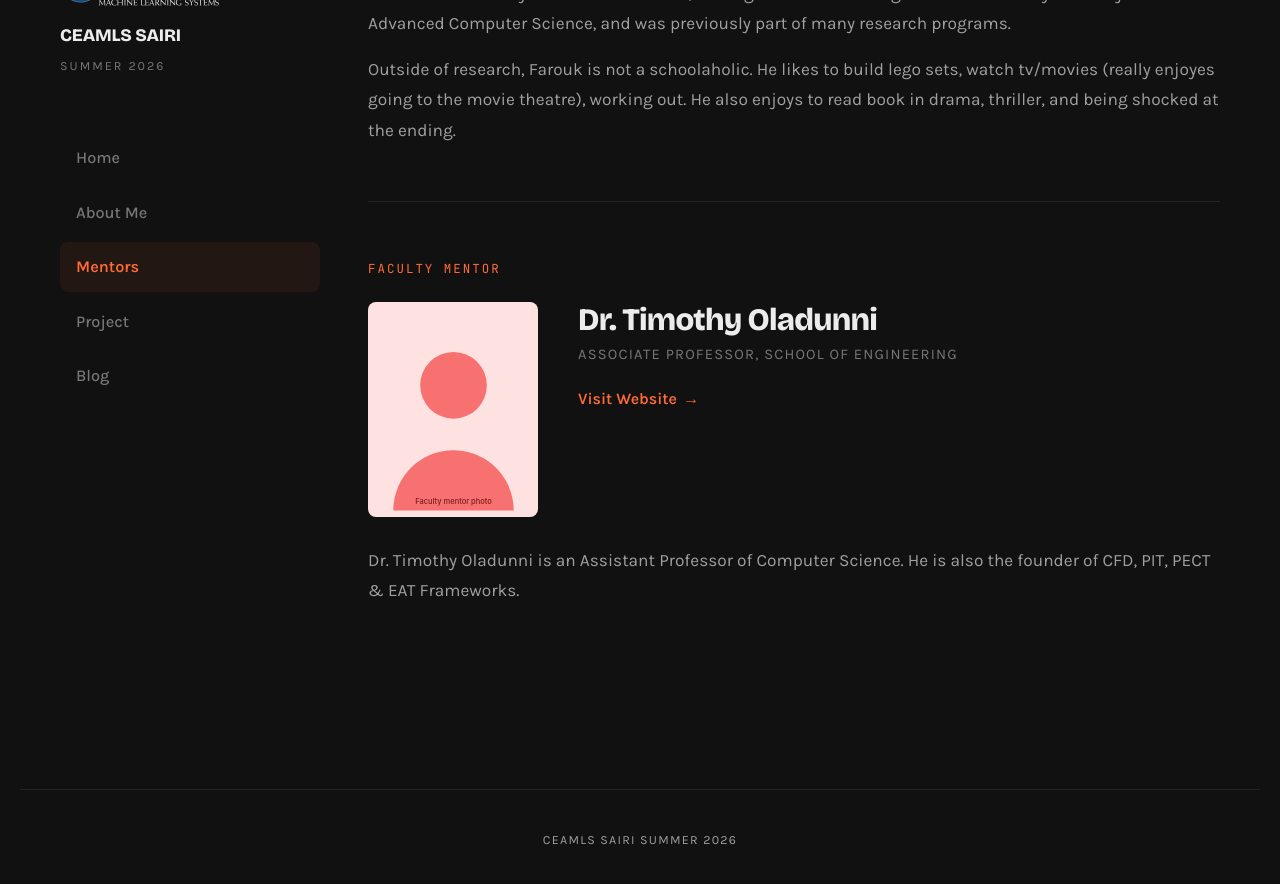
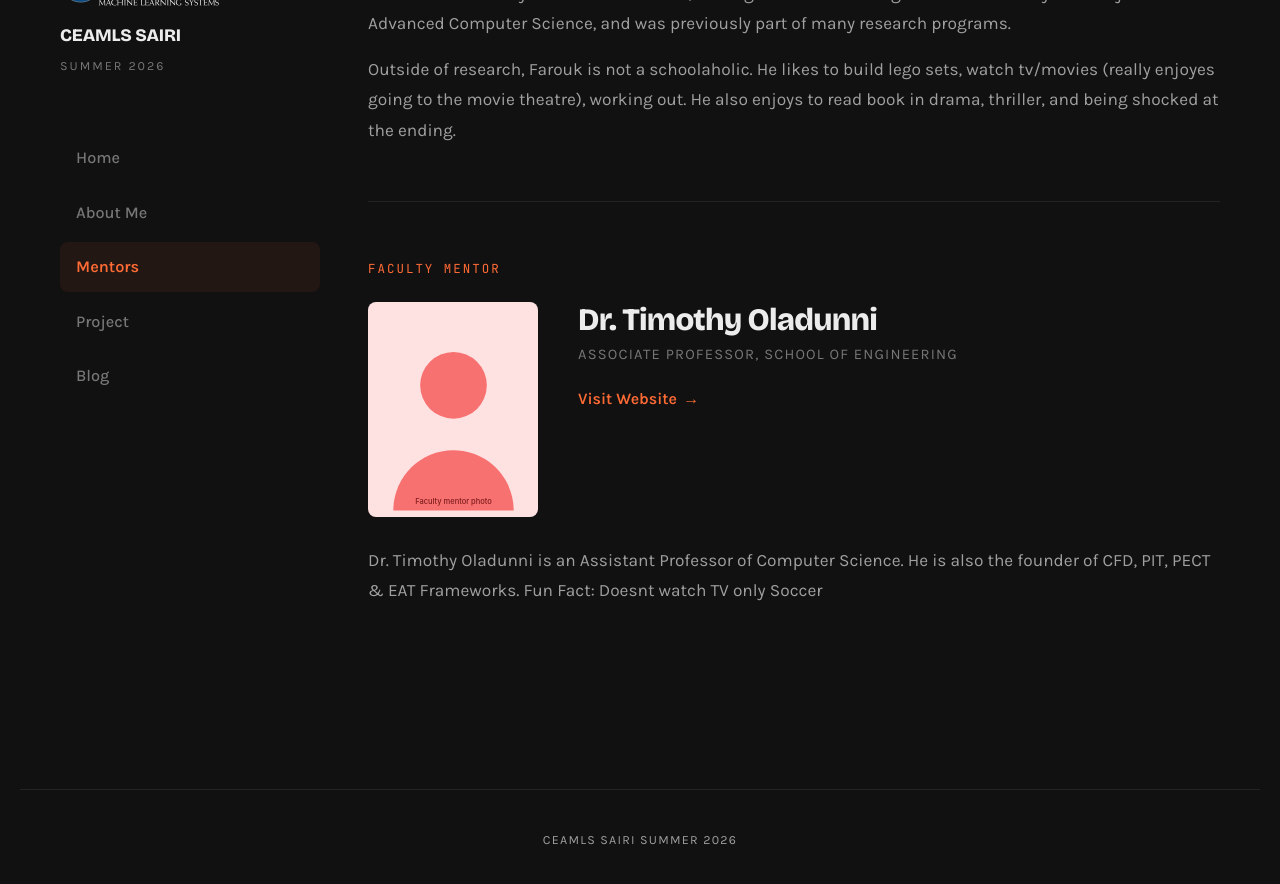
Before and after one commit to sanaareeves7/sanaareeves7ceamls26.github.io, a Jekyll site: the page built from pages/about-my-mentor.md, in a window 1280 px wide and 900 px high, scrolled down 509 px. Shown: the top 884 px of the window. Built offline with Jekyll 4.4.1, drawn with Linux system fonts in a browser that asks for light colours.

Commit message:
Update about-my-mentor.md

```diff
--- a/pages/about-my-mentor.md
+++ b/pages/about-my-mentor.md
@@ -20,4 +20,5 @@ faculty_mentor:
   website: (https://www.linkedin.com/in/timothyoladunni/)
   bio: |
     Dr. Timothy Oladunni is an Assistant Professor of Computer Science. He is also the founder of CFD, PIT, PECT & EAT Frameworks.
+    Fun Fact: Doesnt watch TV only Soccer
 ---
```
